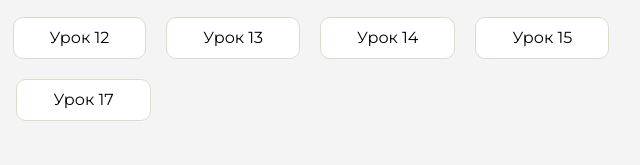
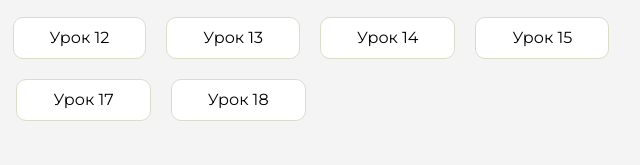
Before and after one commit to dzhin-spec/myhomework, a plain HTML site: page index.html in a window 1280 px wide. Shown: the part 345-510 px from the top of the page, 594-1234 px from the left. Drawn offline with Linux system fonts and the light colour scheme.

Commit message:
Update index.html

```diff
--- a/index.html
+++ b/index.html
@@ -143,6 +143,9 @@
                     <li class="content__list-item">
                         <a href="дз-17/index.html">Урок 17</a>
                     </li>
+                    <li class="content__list-item">
+                        <a href="дз-18/index.html">Урок 18</a>
+                    </li>
                 </ul>
             </div>
             <div class="content__block hidden" id="diplomBlock">
```
